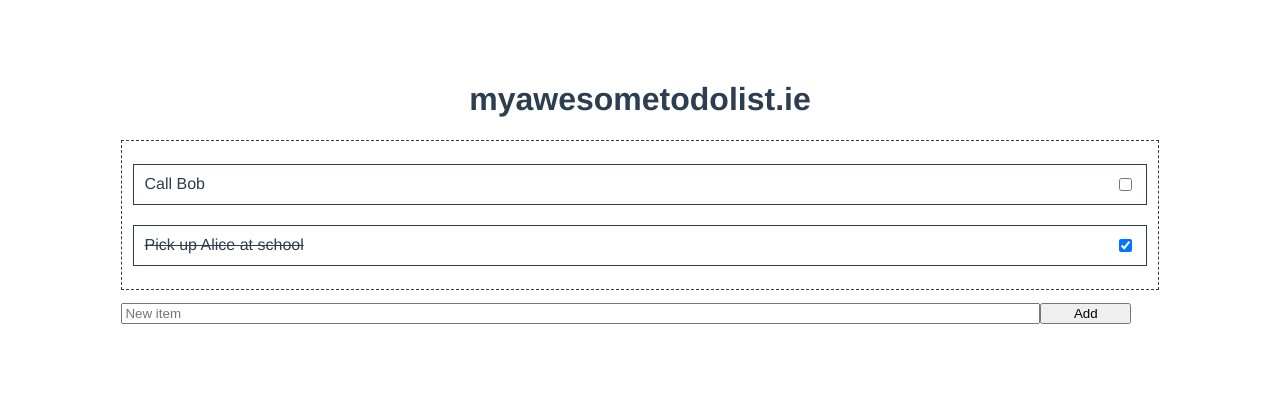
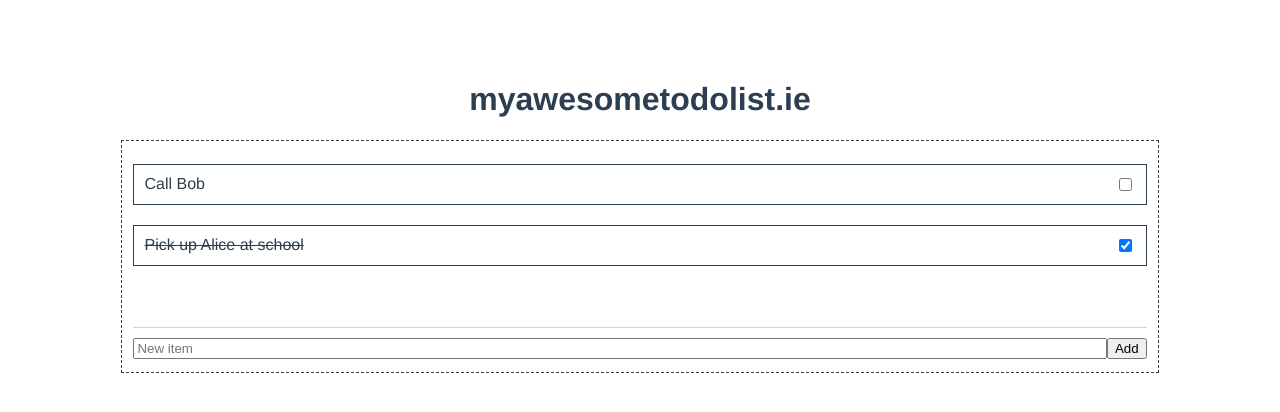
Before and after one commit to antoine-carat/git-wizard, a Vue app: page / in a window 1280 px wide. Shown: the top 412 px of the page. Built offline with nearby package versions, Linux system fonts and the light colour scheme.

Commit message:
Move new item field inside frame

```diff
--- a/src/App.vue
+++ b/src/App.vue
@@ -2,19 +2,16 @@
   <div id="app">
     <h1>myawesometodolist.ie</h1>
     <Frame />
-    <AddItemField />
   </div>
 </template>
 
 <script>
 import Frame from "./components/Frame.vue";
-import AddItemField from "./components/AddItem.vue";
 
 export default {
   name: "app",
   components: {
-    Frame,
-    AddItemField
+    Frame
   }
 };
 </script>
--- a/src/components/AddItem.vue
+++ b/src/components/AddItem.vue
@@ -17,20 +17,15 @@ export default {
   display: flex;
   flex-flow: row wrap;
   align-content: flex-start;
-  justify-content: space-evenly;
+  justify-content: space-between;
   text-align: left;
 
-  margin: 1% 0%;
-  width: 80%;
+  margin-top: 5%;
+  padding-top: 1%;
+  border-top: 1px solid lightgray;
 
   input {
-    margin: 0%;
-    width: 90%;
-  }
-
-  button {
-    margin: 0%;
-    width: 9%;
+    flex-grow: 1;
   }
 }
 </style>
--- a/src/components/Frame.vue
+++ b/src/components/Frame.vue
@@ -4,12 +4,18 @@
       <span class="title" :class="{stroke: item.done}">{{ item.title }}</span>
       <input type="checkbox" class="box" name="" id="" v-model="item.done">
     </span>
+    <AddItemField />
   </div>
 </template>
 
 <script>
+import AddItemField from "./AddItem.vue";
+
 export default {
   name: "Frame",
+  components: {
+    AddItemField
+  },
   props: {
     items: {
       type: Array,
```
